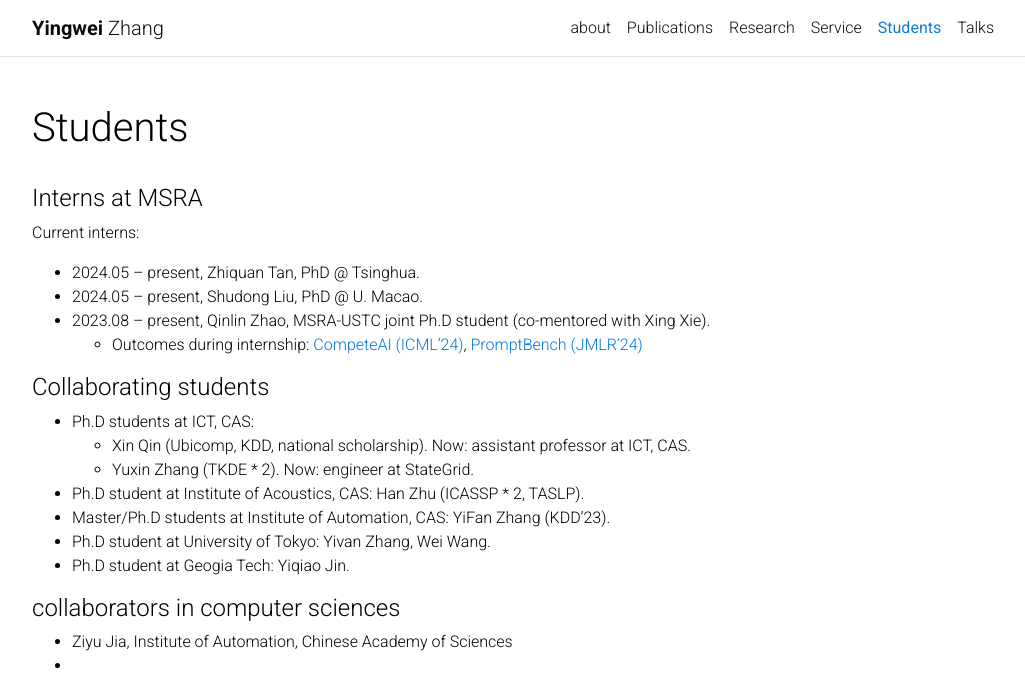
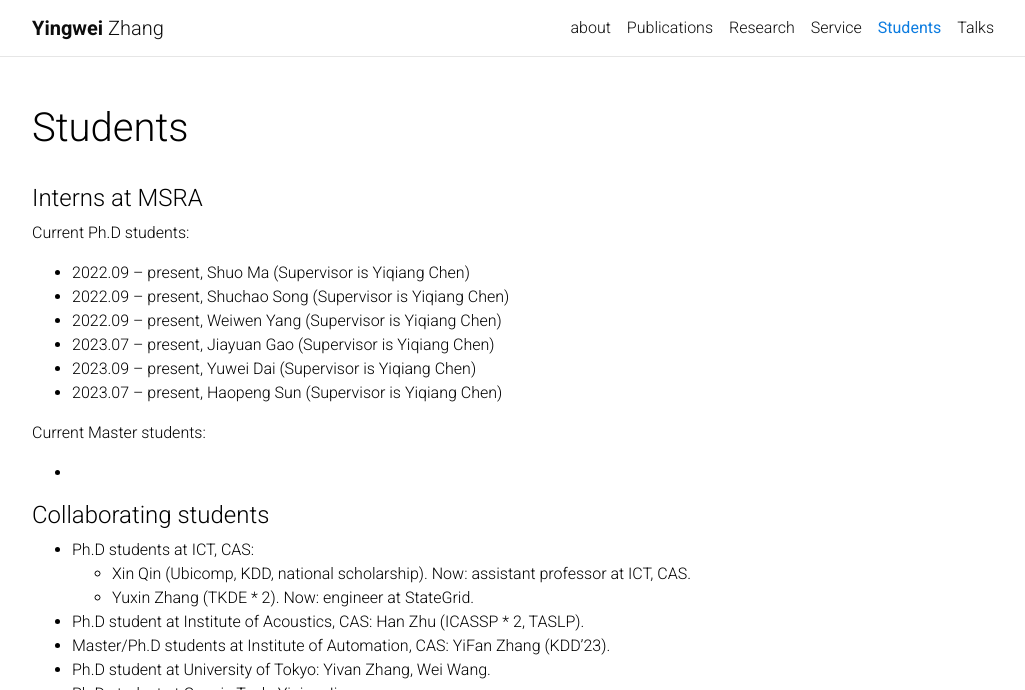
Before and after one commit to M-youyou/M-youyou.github.io, a Jekyll site: the page built from _pages/others.md, in a window 1280 px wide and 922 px high, cut to the strip 0-690 px from the top of the window. Shown: the whole strip, without its empty margins (123-1148 px from the left). Built offline with Jekyll 4.4.1, drawn with Linux system fonts in a browser that asks for light colours; comment, search, counter and statistics services are not loaded.

Commit message:
Update others.md

```diff
--- a/_pages/others.md
+++ b/_pages/others.md
@@ -7,12 +7,18 @@ nav: true
 
 #### Interns at MSRA
 
-Current interns:
+Current Ph.D students:
 
-- 2024.05 -- present, Zhiquan Tan, PhD @ Tsinghua.
-- 2024.05 -- present, Shudong Liu, PhD @ U. Macao.
-- 2023.08 -- present, Qinlin Zhao, MSRA-USTC joint Ph.D student (co-mentored with Xing Xie).
-  - Outcomes during internship: [CompeteAI (ICML'24)](https://arxiv.org/abs/2310.17512), [PromptBench (JMLR'24)](https://arxiv.org/abs/2312.07910)
+- 2022.09 -- present, Shuo Ma (Supervisor is Yiqiang Chen)
+- 2022.09 -- present, Shuchao Song (Supervisor is Yiqiang Chen)
+- 2022.09 -- present, Weiwen Yang (Supervisor is Yiqiang Chen)
+- 2023.07 -- present, Jiayuan Gao (Supervisor is Yiqiang Chen)
+- 2023.09 -- present, Yuwei Dai (Supervisor is Yiqiang Chen)
+- 2023.07 -- present, Haopeng Sun (Supervisor is Yiqiang Chen)
+
+Current Master students:
+
+-
 
 #### Collaborating students
 
```
